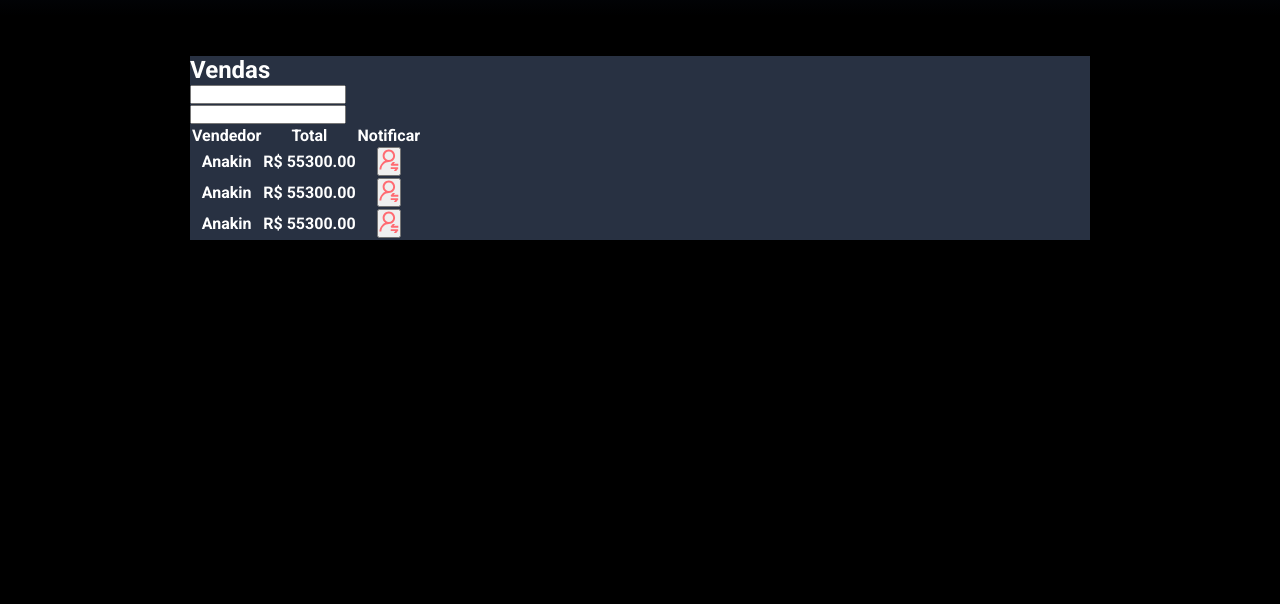
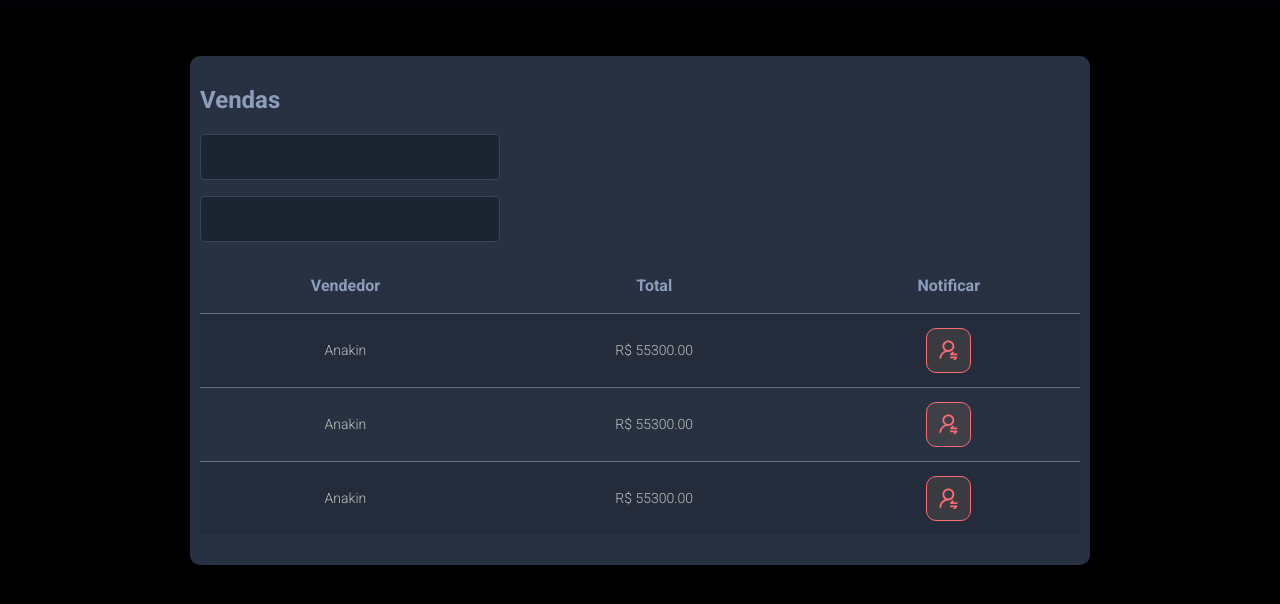
Before and after one commit to mmacedoaraujo/design-html-css-dsmeta, a plain HTML site: page index.html in a window 1280 px wide. Shown: the part 204-808 px from the top of the page. Drawn offline with Linux system fonts and the light colour scheme.

Commit message:
almost finished vendas table design

```diff
--- a/index.html
+++ b/index.html
@@ -21,17 +21,17 @@
         <section id="sales">
             <div class="dsmeta-container">
                 <div class="dsmeta-card">
-                    <h2>Vendas</h2>
-                    <div class="input-boxes">
-                        <div>
-                            <input type="text">
+                    <h2 class="dsmeta-sales-title">Vendas</h2>
+                    <div>
+                        <div class="dsmeta-form-control-container">
+                            <input class="dsmeta-form-control" type="text">
                         </div>
-                        <div>
-                            <input type="text">
+                        <div class="dsmeta-form-control-container">
+                            <input class="dsmeta-form-control" type="text" >
                         </div>
                     </div>
                     <div>
-                        <table>
+                        <table class="dsmeta-sales-table">
                             <thead>
                                 <tr>
                                     <th>Vendedor</th>
@@ -41,19 +41,38 @@
                             </thead>
                             <tbody>
                                 <tr>
-                                    <th>Anakin</th>
-                                    <th>R$ 55300.00</th>
-                                    <th><button><img src="Assets/Vector.svg" alt="Notificar"></button></th>
+                                    <td>Anakin</td>
+                                    <td>R$ 55300.00</td>
+                                    <td>
+                                        <div class="dsmeta-red-btn-container">
+                                            <div class="dsmeta-red-btn">
+                                                <img src="Assets/Vector.svg" alt="Notificar">
+                                            </div>
+                                        </div>
+
+                                    </td>
                                 </tr>
                                 <tr>
-                                    <th>Anakin</th>
-                                    <th>R$ 55300.00</th>
-                                    <th><button><img src="Assets/Vector.svg" alt="Notificar"></button></th>
+                                    <td>Anakin</td>
+                                    <td>R$ 55300.00</td>
+                                    <td>
+                                        <div class="dsmeta-red-btn-container">
+                                            <div class="dsmeta-red-btn">
+                                                <img src="Assets/Vector.svg" alt="Notificar">
+                                            </div>
+                                        </div>
+                                    </td>
                                 </tr>
                                 <tr>
-                                    <th>Anakin</th>
-                                    <th>R$ 55300.00</th>
-                                    <th><button><img src="Assets/Vector.svg" alt="Notificar"></button></th>
+                                    <td>Anakin</td>
+                                    <td>R$ 55300.00</td>
+                                    <td>
+                                        <div class="dsmeta-red-btn-container">
+                                            <div class="dsmeta-red-btn">
+                                                <img src="Assets/Vector.svg" alt="Notificar">
+                                            </div>
+                                        </div>
+                                    </td>
                                 </tr>
                             </tbody>
                         </table>
--- a/styles.css
+++ b/styles.css
@@ -1,4 +1,4 @@
-@import url('https://fonts.googleapis.com/css2?family=Roboto:wght@300;400;700&display=swap');
+@import url('https://fonts.googleapis.com/css2?family=Roboto:wght@100;300;400;700&display=swap');
 
 * {
     font-family: 'Roboto', sans-serif;
@@ -63,8 +63,88 @@ header {
 
 .dsmeta-card {
     background-color: #283142;
+    border-radius: 10px;
+    padding: 30px 10px;
+}
+
+.dsmeta-sales-title {
+    color: #8d9dbb;
+    font-size: 24px;
+    margin-bottom: 20px;
+}
+
+.dsmeta-form-control {
+    height: 46px;
+    width: 100%;
+    border: 1px solid #384459;
+    border-radius: 5px;
+    background-color: #1B2531;
+    color: #9AAABE;
+    padding: 0px 20px;
+    font-size: 18px;
+}
+
+.dsmeta-form-control-container {
+    margin-bottom: 16px;
+    max-width: 300px;
 }
 
 #sales {
     padding: 40px 10px;
 }
+
+.dsmeta-sales-table {
+    width: 100%;
+    border-spacing: 0px;
+    border-collapse: collapse;
+}
+
+.dsmeta-sales-table thead {
+    height: 55px;
+    font-size: 16px;
+    color: #8d9dbb;
+    font-weight: 700;
+}
+
+.dsmeta-sales-table tbody {
+    font-size: 14px;
+    font-weight: 300;
+    color: #c0c0c0;
+    text-align: center;
+}
+
+.dsmeta-sales-table tbody tr {
+    height: 74px;
+    border-top: 1px solid #5F6E82;
+
+}
+
+.dsmeta-sales-table tbody tr:hover > td {
+    background-color: #384459;
+}
+
+.dsmeta-sales-table tbody tr:nth-child(odd) {
+    background-color: #242C3B;
+}
+
+.dsmeta-red-btn {
+    width: 45px;
+    height: 45px;
+    background: rgba(255, 187, 114, 0.1);
+    border: 1px solid #FF6B72;
+    border-radius: 10px;
+    display: flex;
+    align-items: center;
+    justify-content: center;
+    cursor: pointer;
+
+}
+
+.dsmeta-red-btn img {
+    width: 19px;
+}
+
+.dsmeta-red-btn-container {
+    display: flex;
+    justify-content: center;
+}
```
